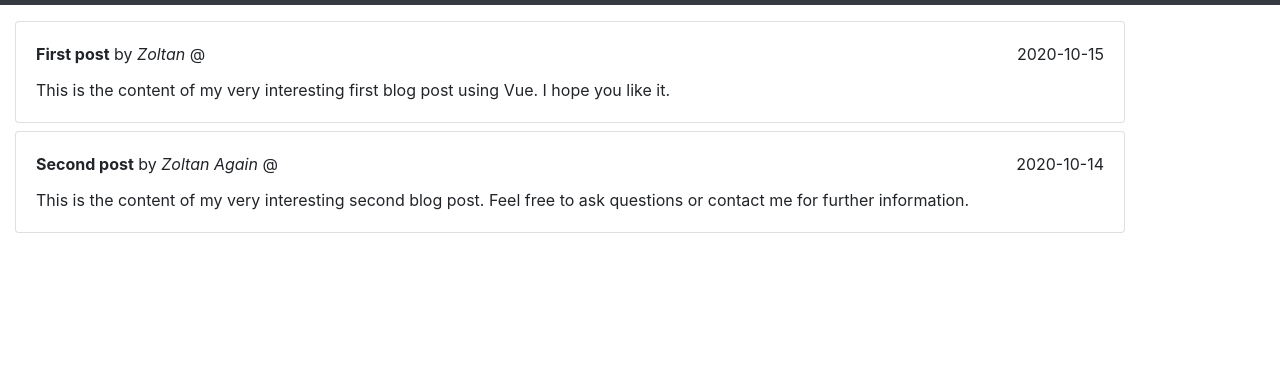
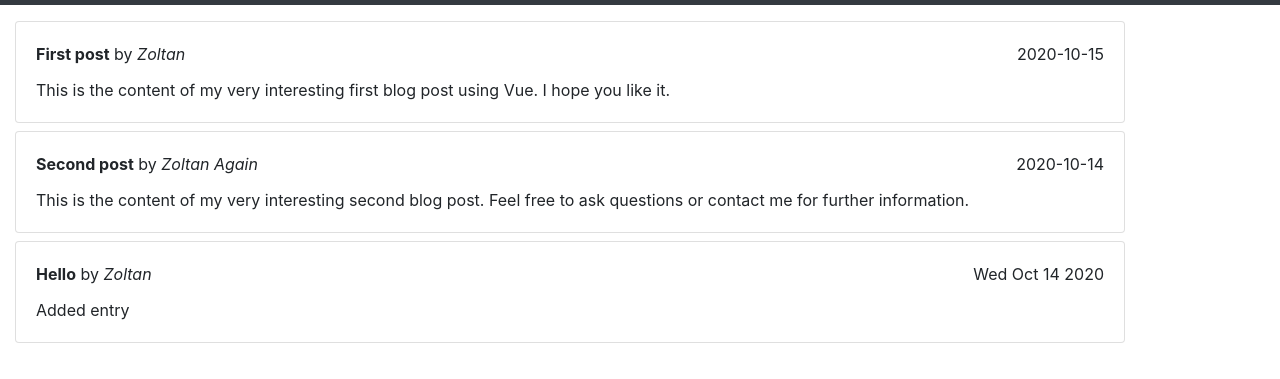
Before and after one commit to dzooli/zenva_vue, a website: page FinalProject/index.html in a window 1280 px wide. Shown: the part 51-430 px from the top of the page. Drawn offline with nearby package versions, Linux system fonts and the light colour scheme.

Commit message:
Function to add a blog entry

```diff
--- a/FinalProject/index.html
+++ b/FinalProject/index.html
@@ -64,7 +64,7 @@
                     <div class="card-title">
                         <span id='post-title'>{{blogpost.title}}</span>
                         by <span id='post-user'>{{blogpost.username}}</span>
-                        @ <span id='post-date'>{{blogpost.date}}</span>
+                        <span id='post-date'>{{blogpost.date}}</span>
                     </div>
                     <div class="card-text">{{blogpost.content}}</div>
                     </div></div>`,
@@ -77,7 +77,22 @@
                         {id: 2, title: 'Second post', username: 'Zoltan Again', date: '2020-10-14', content: 'This is the content of my very interesting second blog post. Feel free to ask questions or contact me for further information.'},
                     ],
                 },
+                methods: {
+                    addEntry: function(title, username, content) {
+                        var mydate = new Date();
+                        var entry = {
+                            id: this.$data.posts.length+1,
+                            title: title,
+                            username: username,
+                            date: mydate.toDateString(),
+                            content: content,
+                        };
+                        this.$data.posts.push(entry);
+                    }
+                },
             });
+
+            blogView.addEntry('Hello', 'Zoltan', 'Added entry');
 
         </script>
         <!-- Bootstrap scripts -->
```
